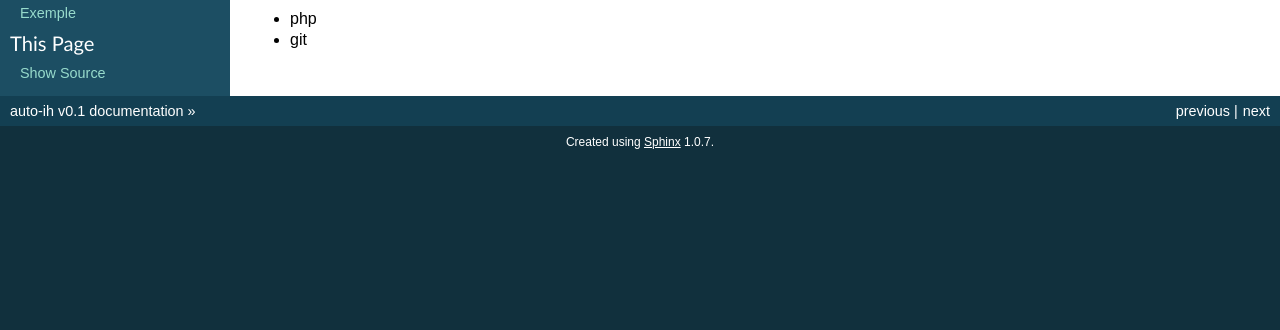
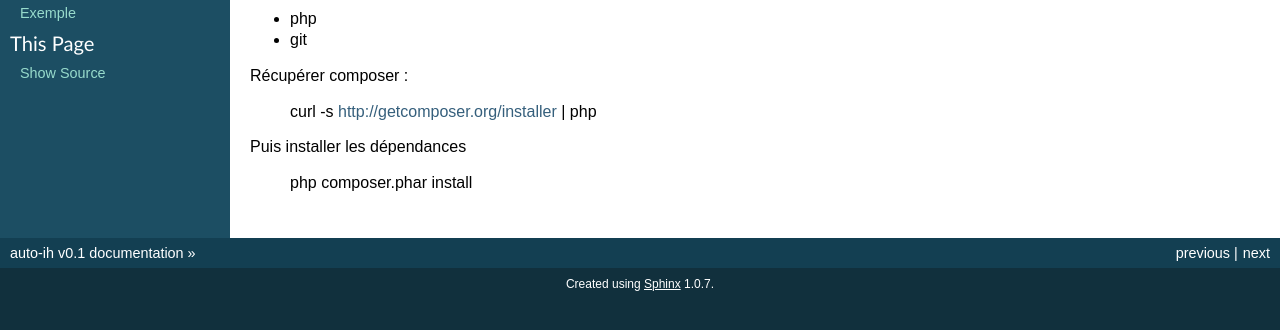
Before and after one commit to agallou/auto-ih_docs, a plain HTML site: page installation/serveur_web.html in a window 1280 px wide. Shown: the part 120-450 px from the top of the page. Drawn offline with Linux system fonts and the light colour scheme.

Commit message:
Mise à jour gh-pages

```diff
--- a/installation/serveur_web.html
+++ b/installation/serveur_web.html
@@ -52,6 +52,12 @@
 <li>php</li>
 <li>git</li>
 </ul>
+<p>Récupérer composer :</p>
+<blockquote>
+<div>curl -s <a class="reference external" href="http://getcomposer.org/installer">http://getcomposer.org/installer</a> | php</div></blockquote>
+<p>Puis installer les dépendances</p>
+<blockquote>
+<div>php composer.phar install</div></blockquote>
 </div>
 
 
--- a/searchindex.js
+++ b/searchindex.js
@@ -1 +1 @@
-Search.setIndex({objects:{},terms:{setperiod:2,code:4,autoih:2,arrai:2,api:[1,2,4],faut:0,instal:[0,4],txt:2,web:[4,3],lanceur:[0,4],zip:2,definit:4,send:[1,4],exempl:[4,2],sur:4,"new":2,net:0,document:4,utilis:4,localhost:2,serveur:[4,3],applic:[0,4],sourc:4,http:[4,2],epmsi:[4,2],genrsa:[0,1,2,4],addfil:2,auto:4,exported_zip:2,git:3,failur:2,export_genrsa:2,php:[2,3],anohosp:2,permet:4,rss:2,file_put_cont:2,github:4,trouv:4,success:2,framework:0,url:2,com:4,launch:2,automatis:4,sahi:0,getfil:2,waitforstatu:2,agal:4,includ:2,autoris:2,setyear:2,export_epmsi:2,"pr\u00e9requi":3},objtypes:{},titles:["Lanceur d&#8217;applications","Api Genrsa","Exemple","Serveur Web","documentation de auto-ih"],objnames:{},filenames:["installation/lanceur_applications","api/genrsa","utilisation/exemple","installation/serveur_web","index"]})
+Search.setIndex({objects:{},terms:{setperiod:2,code:4,autoih:2,automatis:4,arrai:2,sahi:0,api:[1,2,4],faut:0,send:[1,4],instal:[0,4,3],curl:3,lanceur:[0,4],epmsi:[4,2],web:[4,3],"pr\u00e9requi":3,zip:2,definit:4,compos:3,getcompos:3,exempl:[4,2],"d\u00e9pendanc":3,sur:4,txt:2,"new":2,net:0,document:4,utilis:4,localhost:2,serveur:[4,3],applic:[0,4],sourc:4,http:[4,2,3],pui:3,genrsa:[0,1,2,4],export_epmsi:2,addfil:2,auto:4,exported_zip:2,git:3,failur:2,export_genrsa:2,org:3,php:[2,3],anohosp:2,permet:4,rss:2,file_put_cont:2,github:4,trouv:4,success:2,framework:0,url:2,launch:2,"r\u00e9cup\u00e9rer":3,phar:3,getfil:2,agal:4,includ:2,autoris:2,setyear:2,waitforstatu:2,com:4},objtypes:{},titles:["Lanceur d&#8217;applications","Api Genrsa","Exemple","Serveur Web","documentation de auto-ih"],objnames:{},filenames:["installation/lanceur_applications","api/genrsa","utilisation/exemple","installation/serveur_web","index"]})
```
Also changed, not shown: _sources/installation/serveur_web.txt.
